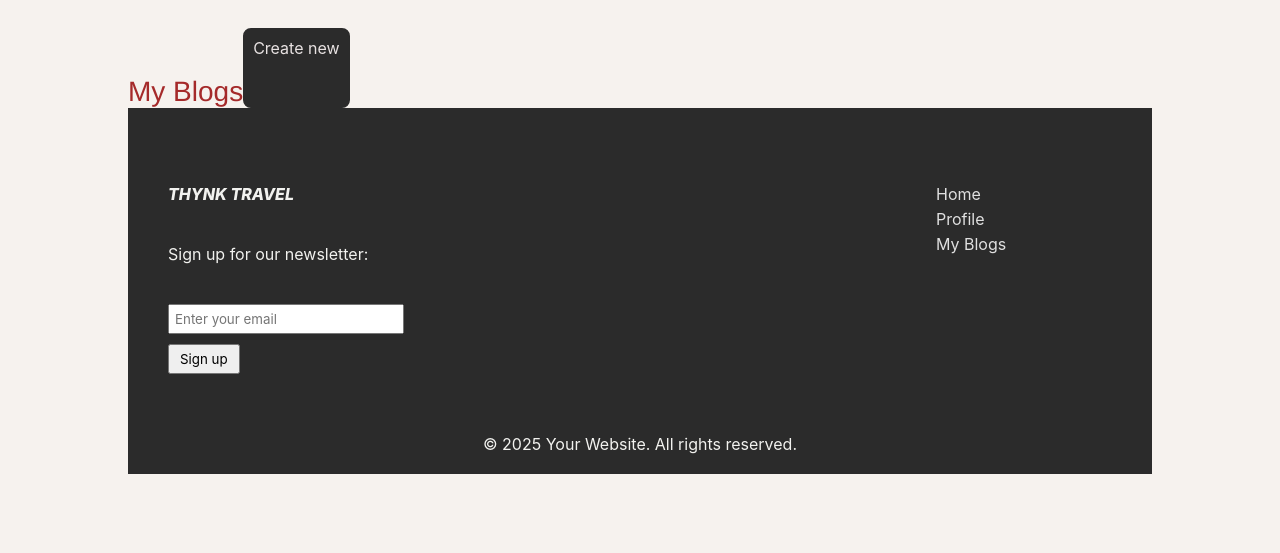
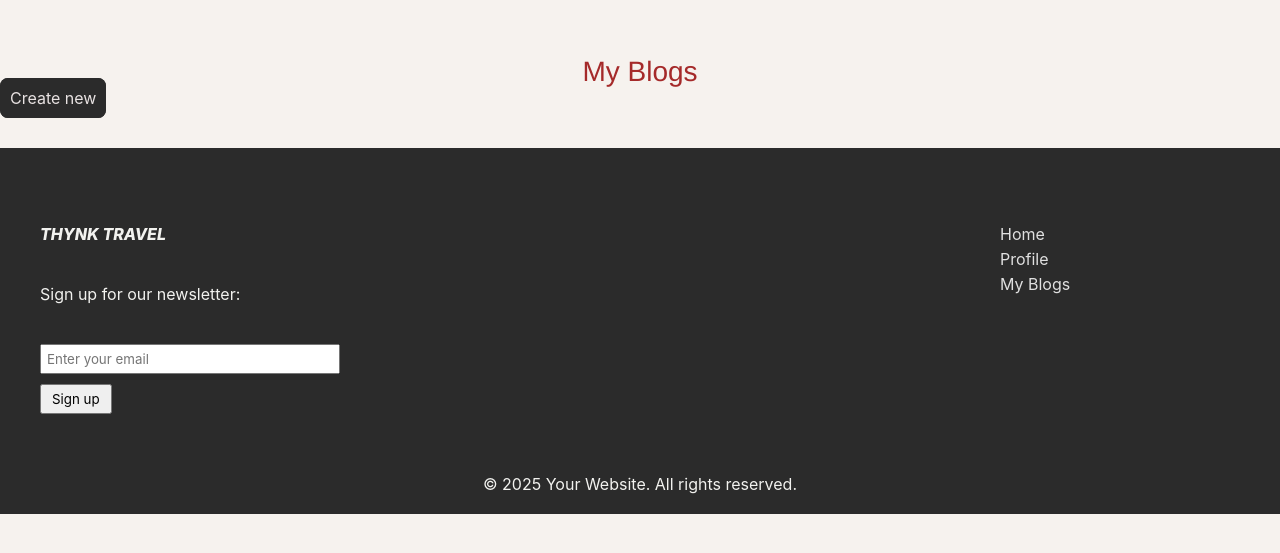
Before and after one commit to Donja1998/group-assignment, a PHP site: page /multitier-shop/home/blogs in a window 1280 px wide. Shown: the part 67-620 px from the top of the page. Run offline with PHP 8.4, Linux system fonts and the light colour scheme; the visitor is signed in with stand-in values (Sample User, id 1); data that the repository does not hold is empty.

Commit message:
my blogs

```diff
--- a/multitier-blog/frontend/assets/css/style.css
+++ b/multitier-blog/frontend/assets/css/style.css
@@ -315,11 +315,6 @@ div.solo-item img{
 }
 
 /* -- My blogs page -- */
-#myBlogsDiv{
-    margin-left: 10%;
-    margin-right: 10%;
-}
-
 #creatNew{
     text-decoration: none;
     color: rgb(232, 226, 226);
--- a/multitier-blog/frontend/views/blogs/index.php
+++ b/multitier-blog/frontend/views/blogs/index.php
@@ -4,7 +4,6 @@ require_once __DIR__ . "/../../Template.php";
 Template::header("My Blogs");
 ?>
 
-<div id="myBlogsDiv">
 <h1>My Blogs </h1>
 
 <a id="creatNew" href="<?= $this->home ?>/blogs/new">Create new</a>
@@ -35,7 +34,7 @@ Template::header("My Blogs");
 
             <a href="<?= $this->home ?>/blogs/<?= $blog->blog_id ?>">Show</a>
         </article>
-        </div>
+
 
     <?php endforeach; ?>
 
```
